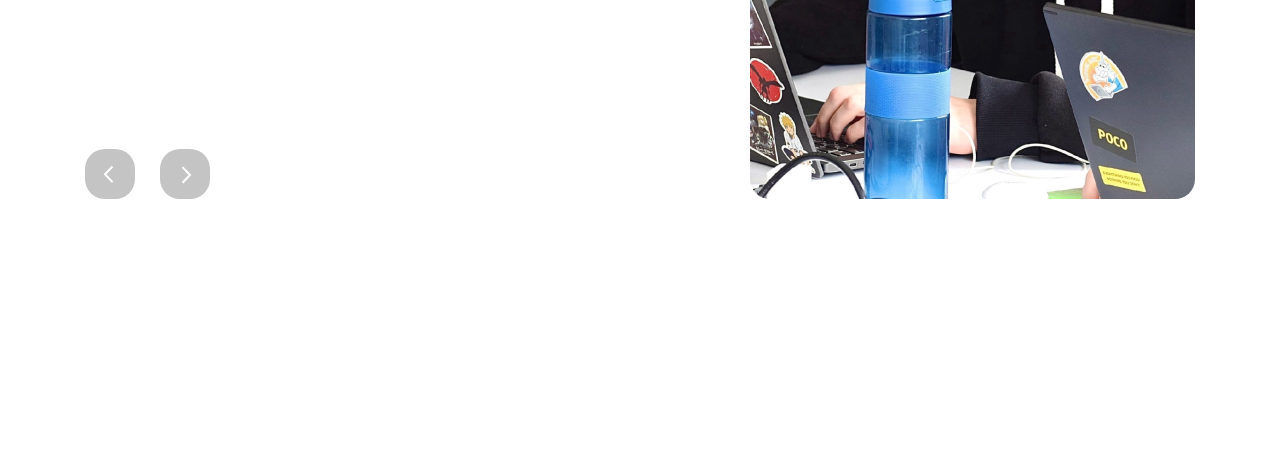
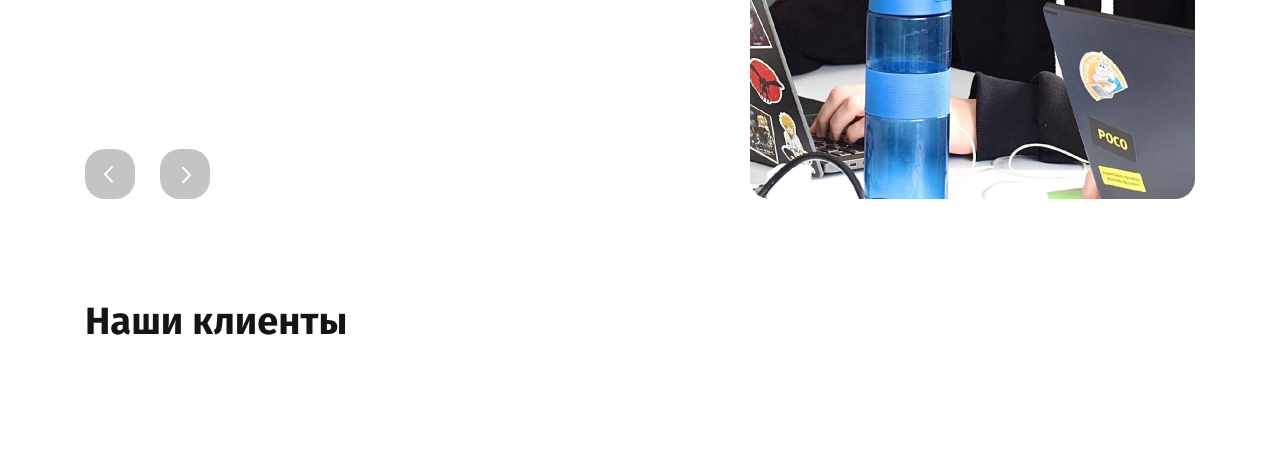
Before and after one commit to SargisAleksanyan2003/SMchart-TulaHack, a website: page web/index.html in a window 1280 px wide. Shown: the part 5278-5744 px from the top of the page. Drawn offline with nearby package versions, Linux system fonts and the light colour scheme.

Commit message:
upadate main.css

```diff
--- a/web/css/main.css
+++ b/web/css/main.css
@@ -414,7 +414,7 @@ transform: scale(1.1);
 
 
 .clients {
-	padding-top: 278px;
+	padding-top: 100px;
 	margin-bottom: 100px;
 }
 
```
Also changed, not shown: web/index.html (+0 -1 lines).
